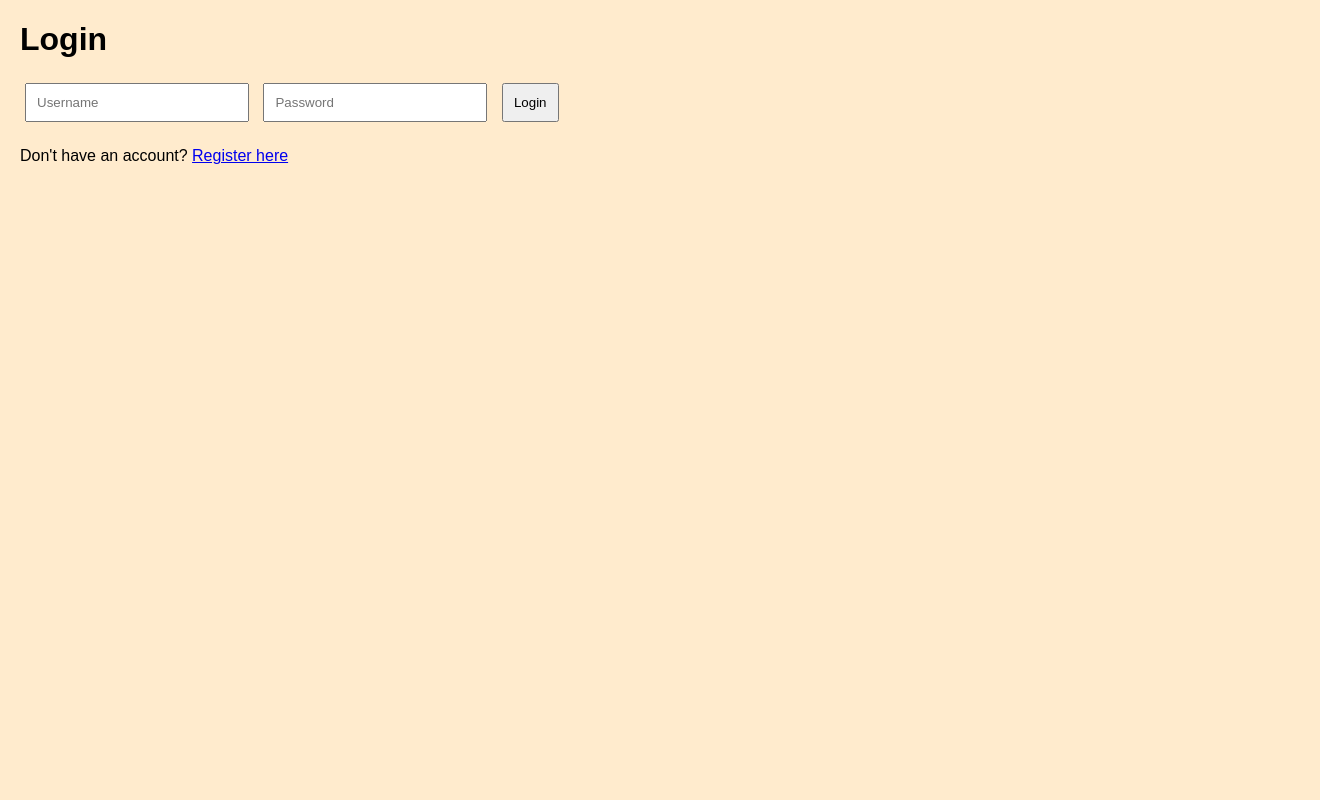
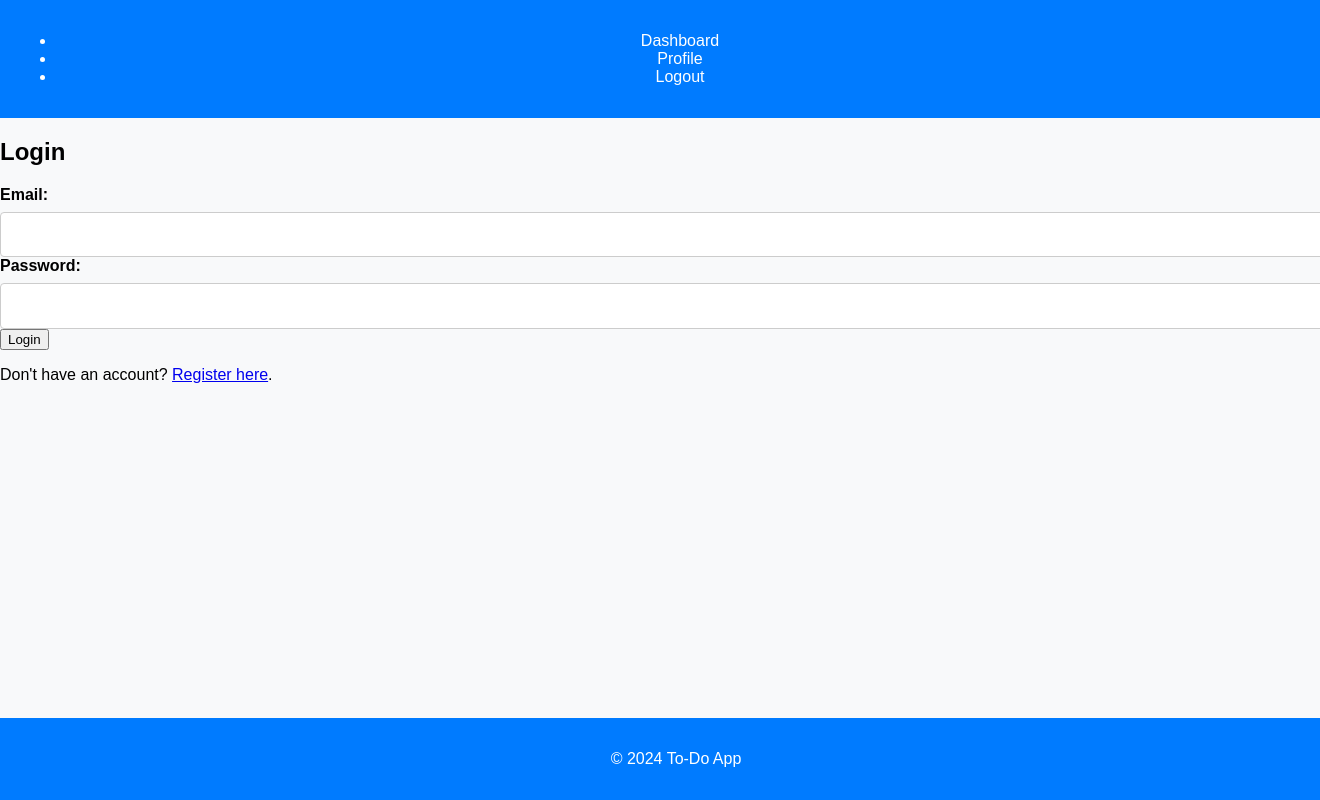
Before and after one commit to parvat07/SET09103-Advanced-Web-Technologies, a Flask app: page /login in a window 1320 px wide; the page is wider, and only the part inside the window is pictured. Run offline with Flask 3, Linux system fonts and the light colour scheme.

Commit message:
UPDATED INSTACE TEMPLETE

```diff
--- a/app.py
+++ b/app.py
@@ -1,90 +1,132 @@
-from flask import Flask, render_template, redirect, url_for, request, session, flash
+from flask import Flask, render_template, redirect, url_for, request, flash
 from flask_sqlalchemy import SQLAlchemy
-from werkzeug.security import generate_password_hash, check_password_hash
+from flask_bcrypt import Bcrypt
+from flask_login import LoginManager, UserMixin, login_user, login_required, logout_user, current_user
 
 app = Flask(__name__)
+app.config['SQLALCHEMY_DATABASE_URI'] = 'sqlite:///todo.db'
 app.config['SECRET_KEY'] = 'your_secret_key'
-app.config['SQLALCHEMY_DATABASE_URI'] = 'sqlite:///todo.db'
+
 db = SQLAlchemy(app)
+bcrypt = Bcrypt(app)
+login_manager = LoginManager(app)
+login_manager.login_view = 'login'
 
-# User model
-class User(db.Model):
+# Models
+class User(UserMixin, db.Model):
     id = db.Column(db.Integer, primary_key=True)
-    username = db.Column(db.String(50), unique=True, nullable=False)
-    password = db.Column(db.String(100), nullable=False)
+    email = db.Column(db.String(150), unique=True, nullable=False)
+    password = db.Column(db.String(150), nullable=False)
 
-# Task model
 class Task(db.Model):
     id = db.Column(db.Integer, primary_key=True)
-    content = db.Column(db.String(200), nullable=False)
-    completed = db.Column(db.Boolean, default=False)
-    user_id = db.Column(db.Integer, db.ForeignKey('user.id'))
+    title = db.Column(db.String(150), nullable=False)
+    description = db.Column(db.Text, nullable=True)
+    due_date = db.Column(db.String(50), nullable=True)
+    user_id = db.Column(db.Integer, db.ForeignKey('user.id'), nullable=False)
 
-# Create database tables
-with app.app_context():
-    db.create_all()
+@login_manager.user_loader
+def load_user(user_id):
+    return User.query.get(int(user_id))
 
+# Routes
 @app.route('/')
-def index():
-    if 'username' not in session:
-        return redirect(url_for('login'))  # Redirect to login if not logged in
-
-    # Retrieve the user from the database
-    user = User.query.filter_by(username=session['username']).first()
-
-    if user is None:
-        return redirect(url_for('login'))  # Redirect if the user is not found
-
-    # Retrieve tasks for the logged-in user
-    tasks = Task.query.filter_by(user_id=user.id).all()
-    return render_template('index.html', tasks=tasks)
-
+def home():
+    return render_template('home.html')
 
 @app.route('/login', methods=['GET', 'POST'])
 def login():
     if request.method == 'POST':
-        username = request.form['username']
+        email = request.form['email']
         password = request.form['password']
-        user = User.query.filter_by(username=username).first()
-        if user and check_password_hash(user.password, password):
-            session['username'] = username
-            return redirect(url_for('index'))
-        flash('Invalid username or password')  # Flash message for invalid login
+        user = User.query.filter_by(email=email).first()
+        if user and bcrypt.check_password_hash(user.password, password):
+            login_user(user)
+            return redirect(url_for('dashboard'))
+        else:
+            flash('Invalid email or password')
     return render_template('login.html')
-
 
 @app.route('/register', methods=['GET', 'POST'])
 def register():
     if request.method == 'POST':
-        username = request.form['username']
-        password = generate_password_hash(request.form['password'])
-        new_user = User(username=username, password=password)
-        db.session.add(new_user)
+        email = request.form['email']
+        password = bcrypt.generate_password_hash(request.form['password']).decode('utf-8')
+
+        # Check if the email already exists
+        existing_user = User.query.filter_by(email=email).first()
+        if existing_user:
+            flash('Email already registered. Please log in or use a different email address.', 'danger')
+            return redirect(url_for('register'))
+
+        # If email doesn't exist, create the new user
+        user = User(email=email, password=password)
+        db.session.add(user)
         db.session.commit()
+
+        flash('Registration successful. Please log in.', 'success')
         return redirect(url_for('login'))
     return render_template('register.html')
 
+@app.route('/dashboard')
+@login_required
+def dashboard():
+    tasks = Task.query.filter_by(user_id=current_user.id).all()
+    return render_template('dashboard.html', tasks=tasks)
 
-@app.route('/add_task', methods=['POST'])
-def add_task():
-    if 'username' in session:
-        user = User.query.filter_by(username=session['username']).first()
-        content = request.form['content']
-        new_task = Task(content=content, user_id=user.id)
-        db.session.add(new_task)
+@app.route('/create_task', methods=['GET', 'POST'])
+@login_required
+def create_task():
+    if request.method == 'POST':
+        description = request.form['description']
+        due_date = request.form['due_date']
+        priority = request.form['priority']
+        task = Task(description=description, due_date=due_date, priority=priority, user_id=current_user.id)
+        db.session.add(task)
         db.session.commit()
-    return redirect(url_for('index'))
+        flash('Task created successfully!')
+        return redirect(url_for('dashboard'))
+    return render_template('create_task.html')
 
-@app.route('/delete_task/<int:task_id>')
+@app.route('/edit_task/<int:task_id>', methods=['GET', 'POST'])
+@login_required
+def edit_task(task_id):
+    task = Task.query.get_or_404(task_id)
+    if task.user_id != current_user.id:
+        flash('Unauthorized action.')
+        return redirect(url_for('dashboard'))
+    if request.method == 'POST':
+        task.title = request.form['title']
+        task.description = request.form['description']
+        task.due_date = request.form['due_date']
+        db.session.commit()
+        flash('Task updated successfully!')
+        return redirect(url_for('dashboard'))
+    return render_template('edit_task.html', task=task)
+
+@app.route('/delete_task/<int:task_id>', methods=['POST'])
+@login_required
 def delete_task(task_id):
-    task = Task.query.get(task_id)
+    task = Task.query.get_or_404(task_id)
+    if task.user_id != current_user.id:
+        flash('Unauthorized action.')
+        return redirect(url_for('dashboard'))
     db.session.delete(task)
     db.session.commit()
-    return redirect(url_for('index'))
+    flash('Task deleted successfully!')
+    return redirect(url_for('dashboard'))
+
+
+@app.route('/profile')
+@login_required
+def profile():
+
+    return render_template('profile.html', user=current_user)
 
 @app.route('/logout')
+@login_required
 def logout():
-    session.pop('username', None)
+    logout_user()
     return redirect(url_for('login'))
 
 if __name__ == '__main__':
--- a/flasksetup.py
+++ b/flasksetup.py
@@ -4,3 +4,7 @@
 #@app.route('/')
 #def hello_napier():
  #   return 'Hello Napier'
+
+from app import app, db
+with app.app_context():
+    db.create_all()
--- a/hellonapier.py
+++ /dev/null
@@ -1 +0,0 @@
-#print("Hello Napier")
--- /dev/null
+++ b/static/css/style.css
@@ -0,0 +1,84 @@
+body {
+    font-family: Arial, sans-serif;
+    margin: 0;
+    padding: 0;
+    background-color: #f8f9fa;
+}
+
+header {
+    background: #007bff;
+    padding: 1rem;
+    color: #fff;
+    text-align: center;
+}
+
+header nav a {
+    color: #fff;
+    margin: 0 1rem;
+    text-decoration: none;
+}
+
+header nav a:hover {
+    text-decoration: underline;
+}
+
+main .form-container {
+    max-width: 400px;
+    margin: 2rem auto;
+    padding: 2rem;
+    background: #fff;
+    box-shadow: 0 0 10px rgba(0, 0, 0, 0.1);
+    border-radius: 8px;
+}
+
+.form-group {
+    margin-bottom: 1.5rem;
+}
+
+label {
+    display: block;
+    margin-bottom: 0.5rem;
+    font-weight: bold;
+}
+
+input {
+    width: 100%;
+    padding: 0.8rem;
+    border: 1px solid #ccc;
+    border-radius: 4px;
+    font-size: 1rem;
+}
+
+button.btn {
+    width: 100%;
+    padding: 0.8rem;
+    background-color: #007bff;
+    color: #fff;
+    border: none;
+    border-radius: 4px;
+    cursor: pointer;
+    font-size: 1rem;
+    font-weight: bold;
+}
+
+button.btn:hover {
+    background-color: #0056b3;
+}
+
+footer {
+    text-align: center;
+    padding: 1rem;
+    background: #007bff;
+    color: #fff;
+    position: fixed;
+    bottom: 0;
+    width: 100%;
+}
+
+nav ul li a:hover {
+    text-decoration: underline;
+}
+
+nav ul li a.active {
+    font-weight: bold;
+}
--- a/static/style.css
+++ /dev/null
@@ -1,34 +0,0 @@
-body {
-    font-family: Arial, sans-serif;
-    margin: 20px;
-    background-color: blanchedalmond;
-}
-
-h1 {
-    margin-bottom: 20px;
-}
-
-form {
-    margin-bottom: 20px;
-}
-
-input[type="text"],
-input[type="password"] {
-    padding: 10px;
-    margin: 5px;
-    width: 200px;
-}
-
-button {
-    padding: 10px;
-    margin: 5px;
-}
-
-ul {
-    list-style-type: none;
-    padding: 0;
-}
-
-li {
-    margin: 5px 0;
-}
--- a/tempCodeRunnerFile.py
+++ /dev/null
@@ -1 +0,0 @@
-print("Hello Napier")
--- /dev/null
+++ b/templates/base.html
@@ -0,0 +1,26 @@
+<!DOCTYPE html>
+<html lang="en">
+<head>
+    <meta charset="UTF-8">
+    <meta name="viewport" content="width=device-width, initial-scale=1.0">
+    <title>{% block title %}To-Do App{% endblock %}</title>
+    <link rel="stylesheet" href="{{ url_for('static', filename='css/style.css') }}">
+</head>
+<body>
+    <header>
+        <nav>
+            <ul>
+                <li><a href="{{ url_for('dashboard') }}">Dashboard</a></li>
+                <li><a href="{{ url_for('profile') }}">Profile</a></li>
+                <li><a href="{{ url_for('logout') }}">Logout</a></li>
+            </ul>
+        </nav>
+    </header>
+    <main>
+        {% block content %}{% endblock %}
+    </main>
+    <footer>
+        <p>&copy; 2024 To-Do App</p>
+    </footer>
+</body>
+</html>
--- a/templates/login.html
+++ b/templates/login.html
@@ -1,18 +1,13 @@
-<!DOCTYPE html>
-<html lang="en">
-<head>
-    <meta charset="UTF-8">
-    <meta name="viewport" content="width=device-width, initial-scale=1.0">
-    <link rel="stylesheet" href="{{ url_for('static', filename='style.css') }}">
-    <title>Login</title>
-</head>
-<body>
-    <h1>Login</h1>
-    <form action="/login" method="POST">
-        <input type="text" name="username" placeholder="Username" required>
-        <input type="password" name="password" placeholder="Password" required>
-        <button type="submit">Login</button>
-    </form>
-    <p>Don't have an account? <a href="/register">Register here</a></p>
-</body>
-</html>
+{% extends 'base.html' %}
+{% block title %}Login{% endblock %}
+{% block content %}
+<h2>Login</h2>
+<form method="POST" action="{{ url_for('login') }}">
+    <label for="email">Email:</label>
+    <input type="email" name="email" required>
+    <label for="password">Password:</label>
+    <input type="password" name="password" required>
+    <button type="submit">Login</button>
+</form>
+<p>Don't have an account? <a href="{{ url_for('register') }}">Register here</a>.</p>
+{% endblock %}
```
Also changed, not shown: setup_db.py (added, +13 -0 lines), static/js/script.js (renamed from static/script.js, +11 -0 lines), templates/add_task.html (added, +19 -0 lines), templates/create_task.html (added, +18 -0 lines), templates/dashboard.html (added, +28 -0 lines), templates/edit_task.html (added, +19 -0 lines), templates/home.html (added, +28 -0 lines), templates/index.html (deleted, +0 -27 lines), templates/profile.html (added, +7 -0 lines), templates/register.html (+32 -7 lines), instance/todo.db, instance/users.db (deleted).
